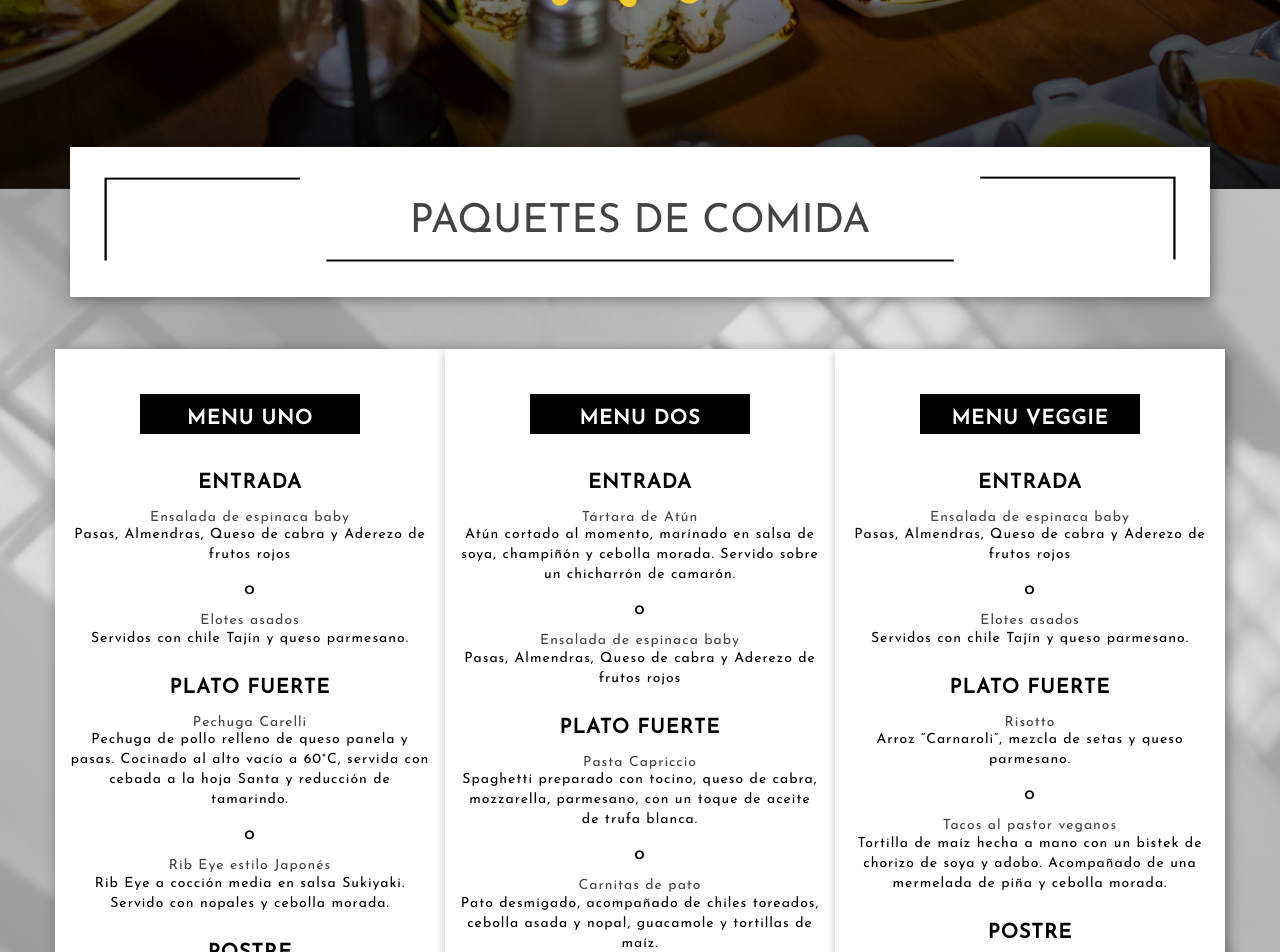
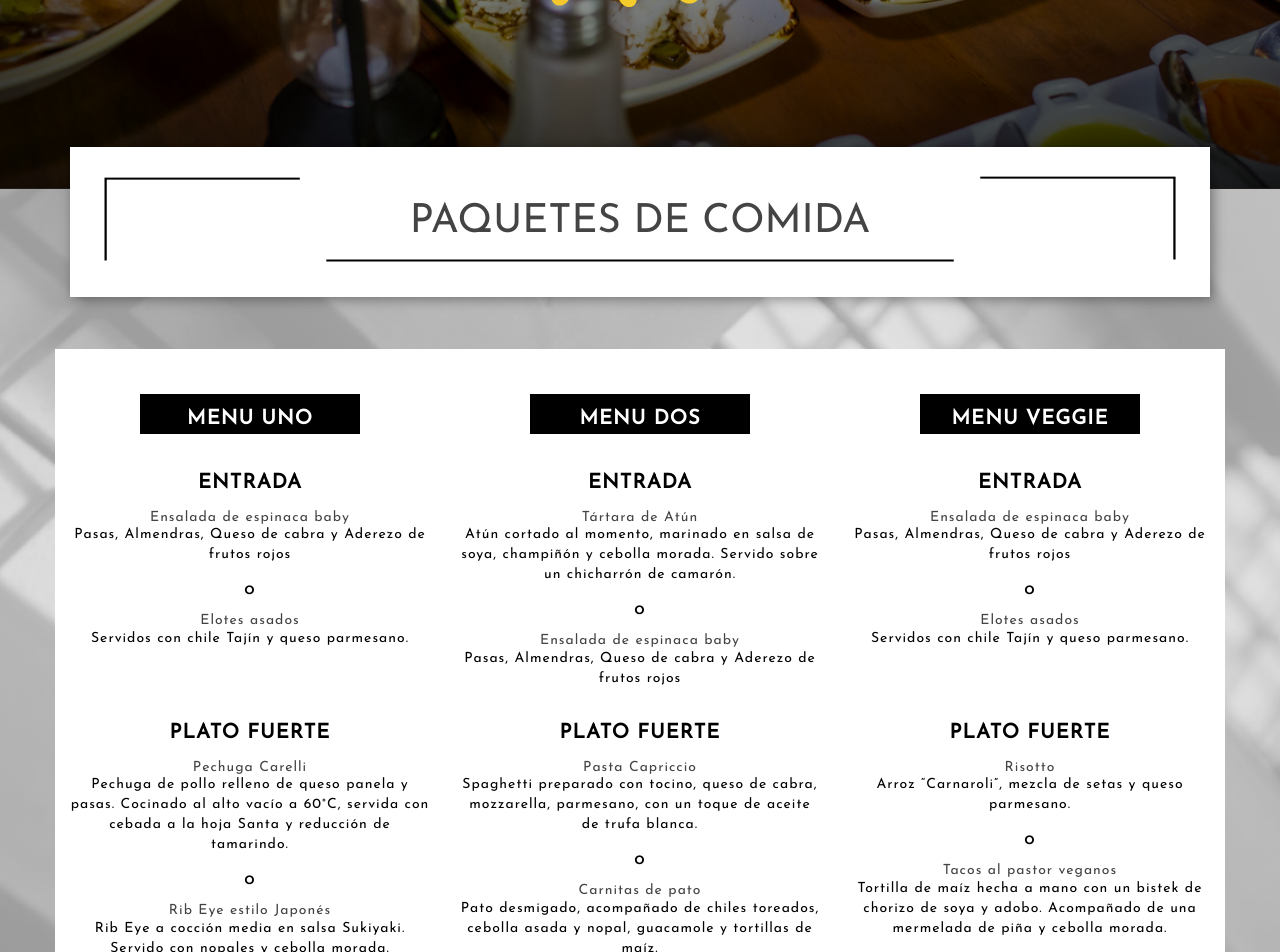
Before and after one commit to WebProgramingM/actualizacionN, a PHP site: page /posadas.php in a window 1280 px wide. Shown: the part 612-1564 px from the top of the page. Run offline with PHP 8.4, Linux system fonts and the light colour scheme; some libraries are stand-ins or nearby versions; some web fonts are replaced.

Commit message:
cambios en posadas

```diff
--- a/styles/extras.styl
+++ b/styles/extras.styl
@@ -55,10 +55,13 @@
 		position: relative
 		margin-top: 20vh
 		display: flex
-		box-shadow: 3px 2px 12px rgba(0, 0, 0, 0.4)
+
 		margin-bottom: 10vh
-		min-height: 949px
-
+		min-height: 980px
+		.content-1
+			min-height 250px
+		.content-2
+			min-height: 270px
 		.titulo
 			display: flex
 			justify-content: center
--- a/views/posadas.twig
+++ b/views/posadas.twig
@@ -34,24 +34,30 @@
 								<div class="titulo">
 									<h2 class="text-center">MENU UNO</h2>
 								</div>
+								<div class="content-1">
 									<h3 class="text-center">ENTRADA</h3>
 									<h5 class="text-center">Ensalada de espinaca baby</h5>
 									<p class="text-center">Pasas, Almendras, Queso de cabra y Aderezo de frutos rojos</p>
 									<h4 class="opcion">o</h4>
 									<h5 class="text-center">Elotes asados</h5>
 									<p class="text-center">Servidos con chile Tajín y queso parmesano.</p>
+								</div>
+								<div class="content-2">
 									<h3 class="text-center">PLATO FUERTE</h3>
 									<h5 class="text-center">Pechuga Carelli</h5>
 									<p class="text-center">Pechuga de pollo relleno de queso panela y pasas. Cocinado al alto vacío a 60°C, servida con cebada a la hoja Santa y reducción de tamarindo.</p>
 									<h4 class="opcion">o</h4>
 									<h5 class="text-center">Rib Eye estilo Japonés</h5>
 									<p class="text-center">Rib Eye a cocción media en salsa  Sukiyaki. Servido con nopales y cebolla morada.</p>
+								</div>
+								<div class="content-3">
 									<h3 class="text-center">POSTRE</h3>
 									<p class="text-center">Pastel de elote</p>
 									<h5 class="text-center">Pan de elote con crema de rompope y palomitas caramelizadas.</h5>
 									<h4 class="opcion">o</h4>
 									<p class="text-center">Garipato</p>
 									<h5 class="text-center">Panqué a base de mantequilla cubierto con gragea blanca, acompañado con crema de café; servido en nuestro simbólico pato.</h5>
+								</div>
 								<div class="col-xs-6"><img src="img/carne.png" class="posada-img" alt=""></div>
 								<div class="col-xs-6"><h4>$250<span> <br> Por persona</span></h4></div>
 							</div>
@@ -63,24 +69,29 @@
 								<div class="titulo">
 									<h2 class="text-center">MENU dos</h2>
 								</div>
+								<div class="content-1">
 									<h3 class="text-center">ENTRADA</h3>
 									<h5 class="text-center">Tártara de Atún</h5>
 									<p class="text-center">Atún cortado al  momento, marinado en salsa de soya, champiñón y cebolla morada. Servido sobre un chicharrón de camarón.</p>
 									<h4 class="opcion">o</h4>
 									<h5 class="text-center"> Ensalada de espinaca baby</h5>
 									<p class="text-center">Pasas, Almendras, Queso de cabra y Aderezo de frutos rojos</p>
+								</div>
+								<div class="content-2">
 									<h3 class="text-center">PLATO FUERTE</h3>
 									<h5 class="text-center">Pasta Capriccio </h5>
 									<p class="text-center">Spaghetti preparado con tocino, queso de cabra, mozzarella, parmesano, con un toque de aceite de trufa blanca.</p>
 									<h4 class="opcion">o</h4>
 									<h5 class="text-center">Carnitas de pato</h5>
 									<p class="text-center"> Pato desmigado, acompañado de chiles toreados, cebolla asada y nopal, guacamole y tortillas de maíz.</p>
-
+								</div>
+								<div class="content-3">
 									<h3 class="text-center">POSTRE</h3>
 									<h5 class="text-center">Apfelkuchen</h5>
 									<p>Tarta de manzana tradicional alemana, servida con helado de vainilla aldo’s.</p>
 									<h4 class="opcion">o</h4>
 									<h5 class="text-center">Salami de chocolate</h5>
+								</div>
 								<p>El chocolate crujiente en forma de salami, servido con queso crema y mermelada casera.</p>
 								<h4>$350<span> <br>Por persona</span></h4>
 							</div>
@@ -92,24 +103,30 @@
 								<div class="titulo">
 									<h2 class="text-center">MENU veggie</h2>
 								</div>
+								<div class="content-1">
 									<h3 class="text-center">ENTRADA</h3>
 									<h5 class="text-center">Ensalada de espinaca baby </h5>
 									<p class="text-center">Pasas, Almendras, Queso de cabra y Aderezo de frutos rojos</p>
 									<h4 class="opcion">o</h4>
 									<h5 class="text-center">Elotes asados</h5>
 									<p class="text-center">Servidos con chile Tajín y queso parmesano.</p>
+								</div>
+								<div class="content-2">
 									<h3 class="text-center">PLATO FUERTE</h3>
 									<h5 class="text-center">Risotto</h5>
 									<p class="text-center"> Arroz “Carnaroli”, mezcla de setas y queso parmesano.</p>
 									<h4 class="opcion">o</h4>
 									<h5 class="text-center">Tacos al pastor veganos</h5>
 									<p class="text-center"> Tortilla de maíz hecha a mano con un bistek de chorizo de soya y adobo. Acompañado de una mermelada de piña y cebolla morada.</p>
+								</div>
+								<div class="content-3">
 									<h3 class="text-center">POSTRE</h3>
 									<h5 class="text-center">Pastel de elote</h5>
 									<p class="text-center">Pan de elote con crema de rompope y palomitas caramelizadas.</p>
 									<h4 class="opcion">o</h4>
 									<h5 class="text-center">Salami de chocolate</h5>
 									<p class="text-center">El chocolate crujiente en forma de salami, servido con queso crema y mermelada casera.</p>
+								</div>
 								<div class="col-xs-6"><img src="img/hongos.png" class="posada-img2" alt=""></div>
 								<div class="col-xs-6"><h4>$220<span> <br> Por persona</span></h4></div>
 							</div>
```
Also changed, not shown: css/main.min.css. Lines whose indentation alone changed are shown as unchanged.
